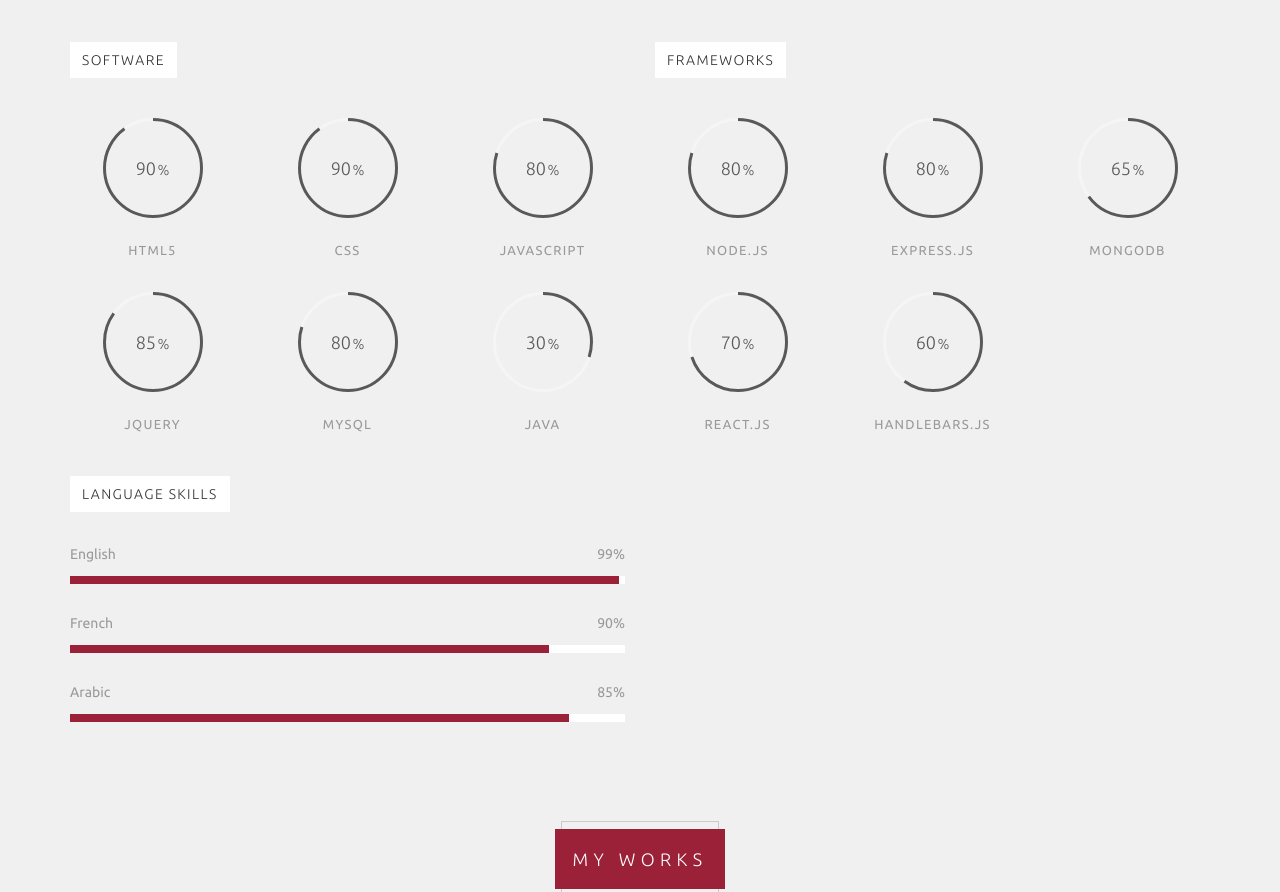
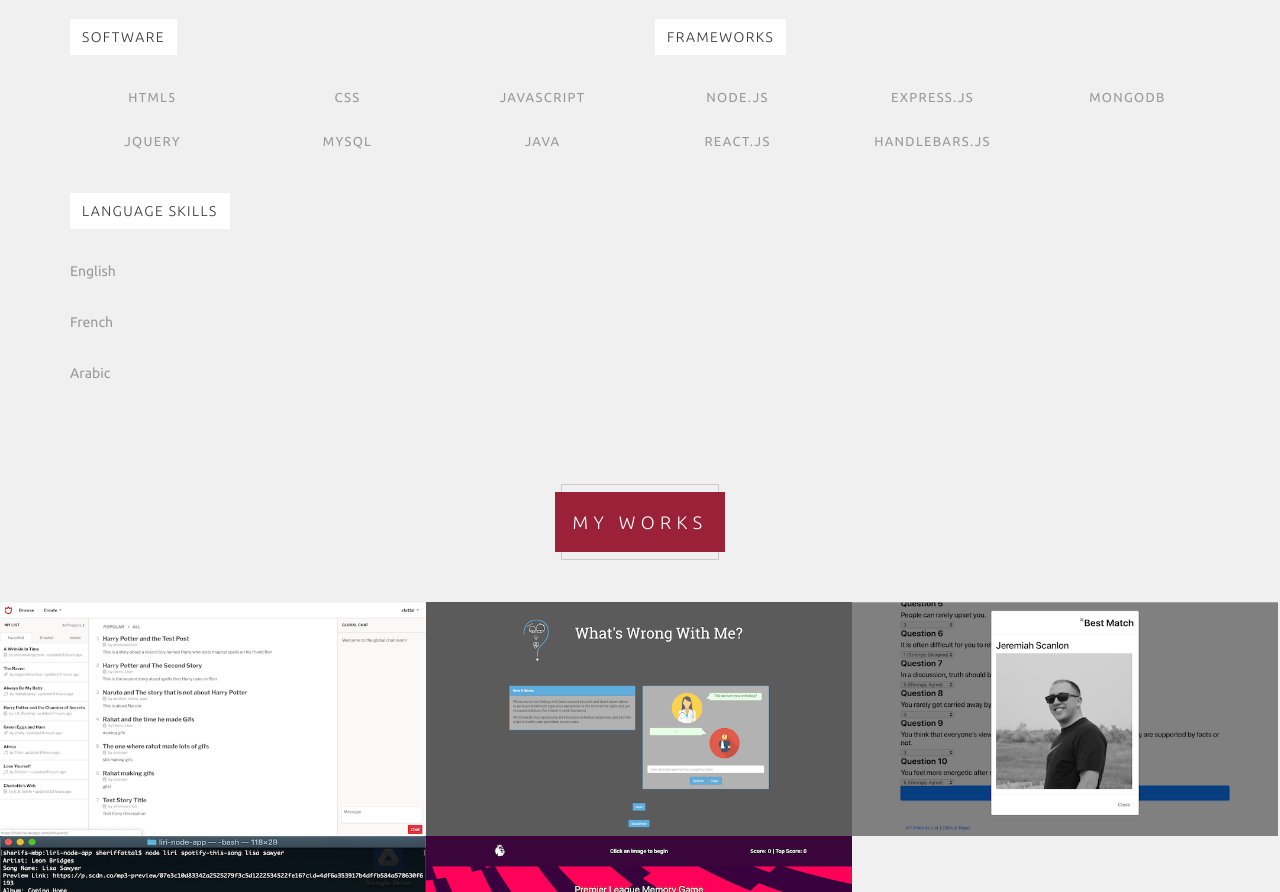
Before and after one commit to sfattal/Bootstrap-Portfolio, a plain HTML site: page index.html in a window 1280 px wide. Shown: the part 1629-2521 px from the top of the page. Drawn offline with Linux system fonts and the light colour scheme; some packages are replaced by stand-ins of ours.

Commit message:
remove charts from skills

```diff
--- a/index.html
+++ b/index.html
@@ -95,7 +95,6 @@
                                     <div class="author-info">
                                         <ul>
                                             <li>Name : Sherif Fattal</li>
-                                            <li>Age : 24 y/o</li>
                                             <li>Phone : <a href="tel:8574006662">857-400-6662</a></li>
                                             <li>Email : <a href="mailto:fattal.sherif@gmail.com">fattal.sherif@gmail.com</a></li>
                                             <li>Located : New York</li>
@@ -151,39 +150,39 @@
                             <div class="sub-head">Software</div>
                             <div class="row piecharts" id="pie-charts">
                                 <div class="col-xs-6 col-lg-4 col-md-4">
-                                    <span class="chart" data-percent="90">
+                                    <!-- <span class="chart" data-percent="90">
                                         <span class="percent"></span>
-                                    </span>
+                                    </span> -->
                                     <div class="skill-name">HTML5</div>
                                 </div>
                                 <div class="col-xs-6 col-lg-4 col-md-4">
-                                    <span class="chart" data-percent="90">
+                                    <!-- <span class="chart" data-percent="90">
                                         <span class="percent"></span>
-                                    </span>
+                                    </span> -->
                                     <div class="skill-name">CSS</div>
                                 </div>
                                 <div class="col-xs-6 col-lg-4 col-md-4">
-                                    <span class="chart" data-percent="80">
+                                    <!-- <span class="chart" data-percent="80">
                                         <span class="percent"></span>
-                                    </span>
+                                    </span> -->
                                     <div class="skill-name">JavaScript</div>
                                 </div>
                                 <div class="col-xs-6 col-lg-4 col-md-4">
-                                    <span class="chart" data-percent="85">
+                                    <!-- <span class="chart" data-percent="85">
                                         <span class="percent"></span>
-                                    </span>
+                                    </span> -->
                                     <div class="skill-name">Jquery</div>
                                 </div>
                                 <div class="col-xs-6 col-lg-4 col-md-4">
-                                    <span class="chart" data-percent="80">
+                                    <!-- <span class="chart" data-percent="80">
                                         <span class="percent"></span>
-                                    </span>
+                                    </span> -->
                                     <div class="skill-name">MySql</div>
                                 </div>
                                 <div class="col-xs-6 col-lg-4 col-md-4">
-                                    <span class="chart" data-percent="30">
+                                    <!-- <span class="chart" data-percent="30">
                                         <span class="percent"></span>
-                                    </span>
+                                    </span> -->
                                     <div class="skill-name">Java</div>
                                 </div>
                             </div>
@@ -193,33 +192,33 @@
                             <div class="sub-head">Frameworks</div>
                             <div class="row piecharts" id="pie-charts">
                                 <div class="col-xs-6 col-lg-4 col-md-4">
-                                    <span class="chart" data-percent="80">
+                                    <!-- <span class="chart" data-percent="80">
                                         <span class="percent"></span>
-                                    </span>
+                                    </span> -->
                                     <div class="skill-name">Node.js</div>
                                 </div>
                                 <div class="col-xs-6 col-lg-4 col-md-4">
-                                    <span class="chart" data-percent="80">
+                                    <!-- <span class="chart" data-percent="80">
                                         <span class="percent"></span>
-                                    </span>
+                                    </span> -->
                                     <div class="skill-name">Express.js</div>
                                 </div>
                                 <div class="col-xs-6 col-lg-4 col-md-4">
-                                    <span class="chart" data-percent="65">
+                                    <!-- <span class="chart" data-percent="65">
                                         <span class="percent"></span>
-                                    </span>
+                                    </span> -->
                                     <div class="skill-name">MongoDB</div>
                                 </div>
                                 <div class="col-xs-6 col-lg-4 col-md-4">
-                                    <span class="chart" data-percent="70">
+                                    <!-- <span class="chart" data-percent="70">
                                         <span class="percent"></span>
-                                    </span>
+                                    </span> -->
                                     <div class="skill-name">React.js</div>
                                 </div>
                                 <div class="col-xs-6 col-lg-4 col-md-4">
-                                    <span class="chart" data-percent="60">
+                                    <!-- <span class="chart" data-percent="60">
                                         <span class="percent"></span>
-                                    </span>
+                                    </span> -->
                                     <div class="skill-name">Handlebars.js</div>
                                 </div>
                             </div>
@@ -230,31 +229,31 @@
                             <div class="skillbar-wrap">
                                 <div class="clearfix">
                                     <div class="pull-left">English</div>
-                                    <div class="pull-right">99%</div>
+                                    <!-- <div class="pull-right">99%</div> -->
                                 </div>
-                                <div class="skillbar" data-percent="99%">
+                                <!-- <div class="skillbar" data-percent="99%">
                                     <div class="skillbar-bar"></div>
-                                </div>
+                                </div>              -->
                             </div>
 
                             <div class="skillbar-wrap">
                                 <div class="clearfix">
                                     <div class="pull-left">French</div>
-                                    <div class="pull-right">90%</div>
+                                    <!-- <div class="pull-right">90%</div> -->
                                 </div>
-                                <div class="skillbar" data-percent="90%">
+                                <!-- <div class="skillbar" data-percent="90%">
                                     <div class="skillbar-bar"></div>
-                                </div>
+                                </div>              -->
                             </div>
 
                             <div class="skillbar-wrap">
                                 <div class="clearfix">
                                     <div class="pull-left">Arabic</div>
-                                    <div class="pull-right">85%</div>
+                                    <!-- <div class="pull-right">85%</div> -->
                                 </div>
-                                <div class="skillbar" data-percent="90%">
+                                <!-- <div class="skillbar" data-percent="90%">
                                     <div class="skillbar-bar"></div>
-                                </div>
+                                </div>              -->
                             </div>
                         </div>
                     </div>
```
